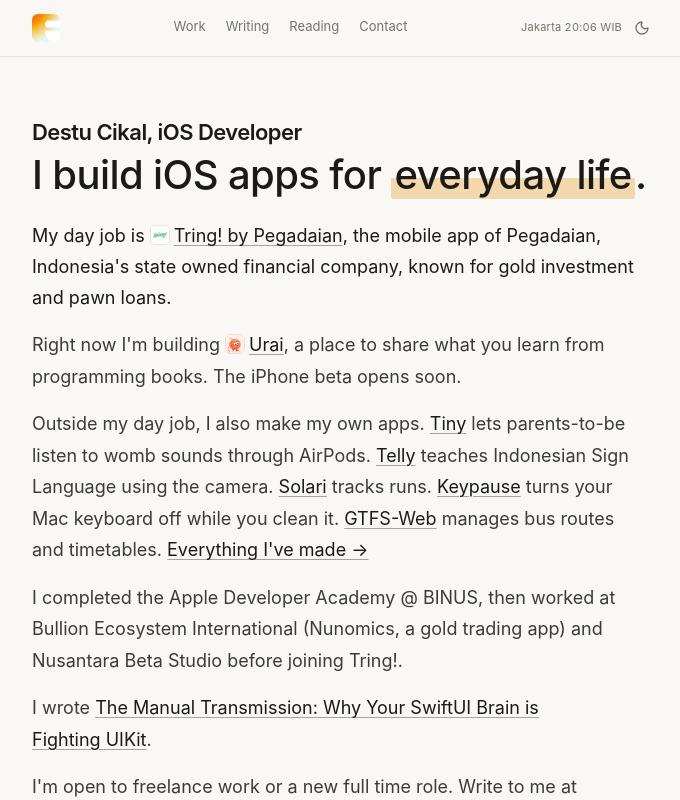
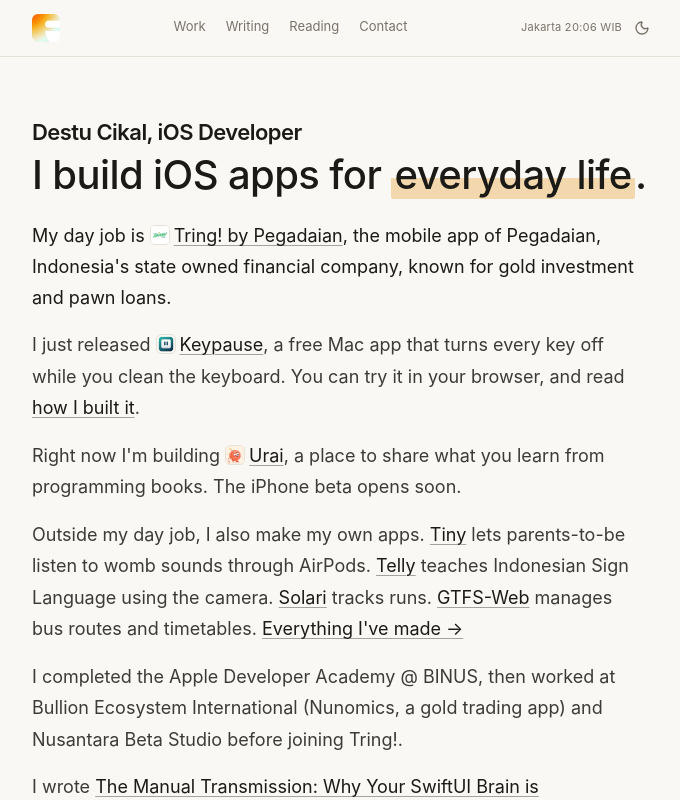
Before and after one commit to destucr/porto-web, a Next.js app: page / in a window 1280 px wide. Shown: the top 800 px of the page, without its empty margins (296-976 px from the left). Built offline with nearby package versions, Linux system fonts and the light colour scheme; no server answers.

Commit message:
Home: feature Keypause with its icon above Urai

```diff
--- a/app/(website)/page.tsx
+++ b/app/(website)/page.tsx
@@ -13,6 +13,27 @@ export default async function Home() {
       <HeroSection />
 
       <div className="mt-4 space-y-4 leading-[1.75] text-foreground/85 max-w-[38rem]">
+        <p className="reveal" style={{ animationDelay: "60ms" }}>
+          I just released{" "}
+          <Image
+            src="/images/keypause-icon.png"
+            alt=""
+            width={20}
+            height={20}
+            className="inline-block size-5 rounded-[5px] border border-border align-[-3px] mr-1"
+            unoptimized
+          />
+          <a href="https://destucr.github.io/Keypause/" className="essay-link text-foreground">
+            Keypause
+          </a>
+          , a free Mac app that turns every key off while you clean the keyboard. You can try it in your
+          browser, and read{" "}
+          <Link href="/projects/keypause" className="essay-link text-foreground">
+            how I built it
+          </Link>
+          .
+        </p>
+
         <p className="reveal" style={{ animationDelay: "100ms" }}>
           Right now I&apos;m building{" "}
           <Image
@@ -43,10 +64,6 @@ export default async function Home() {
             Solari
           </Link>{" "}
           tracks runs.{" "}
-          <Link href="/projects/keypause" className="essay-link text-foreground">
-            Keypause
-          </Link>{" "}
-          turns your Mac keyboard off while you clean it.{" "}
           <Link href="/projects/gtfs-web" className="essay-link text-foreground">
             GTFS-Web
           </Link>{" "}
```
Also changed, not shown: public/images/keypause-icon.png (added).
